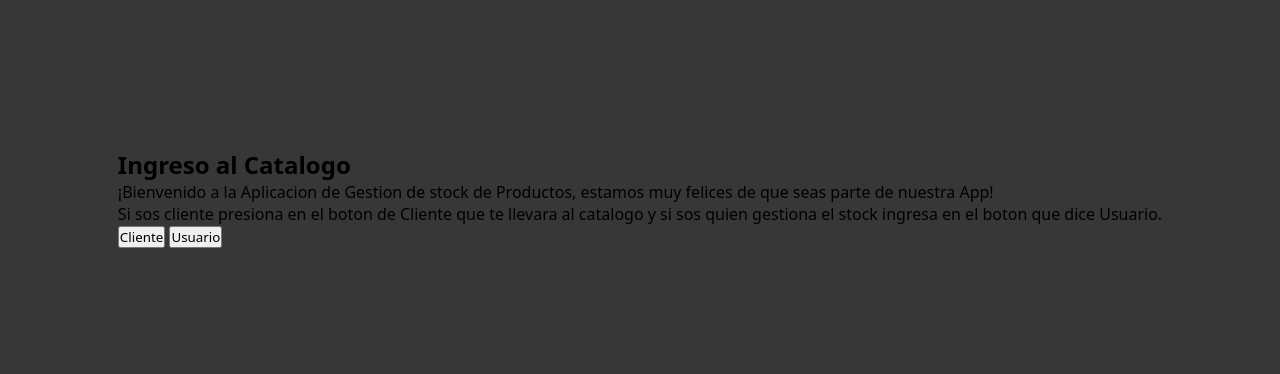
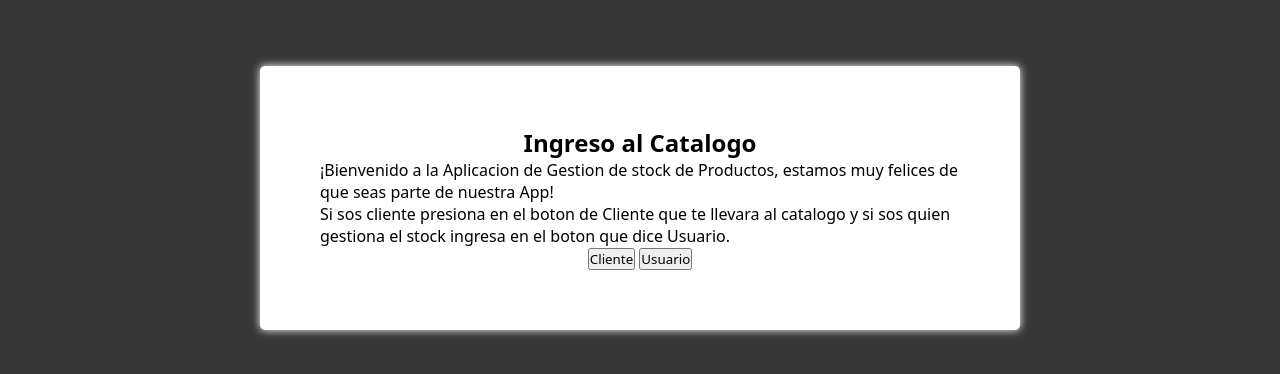
Before and after one commit to matiasealianelli/App-Gestion-Stock, a plain HTML site: page index.html in a window 1280 px wide. Shown: the part 202-576 px from the top of the page. Drawn offline with Linux system fonts and the light colour scheme.

Commit message:
agregue estilo a Contenedor

```diff
--- a/style.css
+++ b/style.css
@@ -16,7 +16,17 @@ p{
     justify-content: center;
     background-color: rgb(55, 55, 55);
 }
-
+.contenedor{
+    max-width: 50%;
+    height: auto;
+    background-color: #ffffff;
+    border-radius: 5px;
+    padding: 60px;
+    box-shadow: 0 0 8px #ffffff;
+    display: flex;
+    flex-direction: column;
+    align-items: center;
+}
 /* Celulares */
 @media only screen and (max-width: 767px) {
 
```
